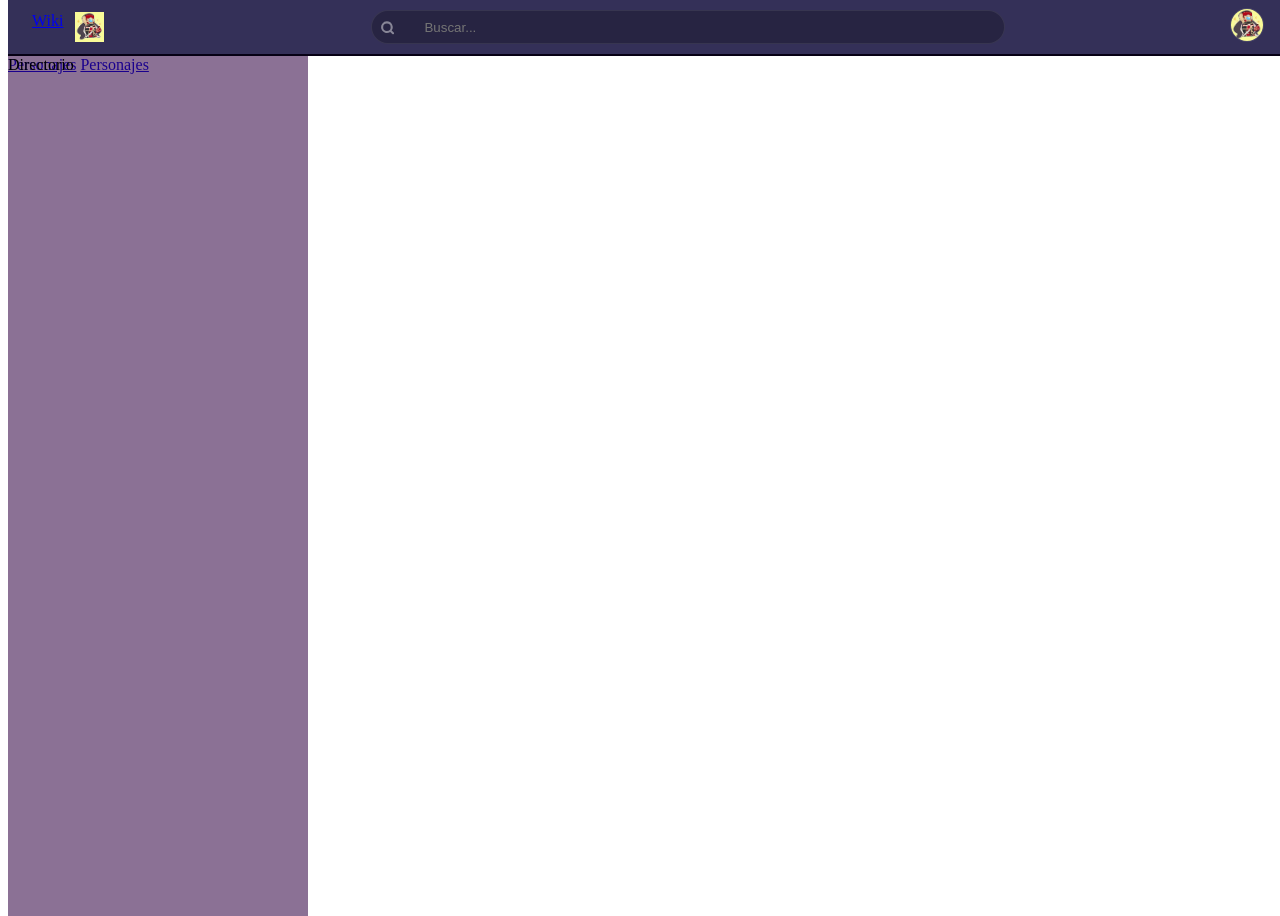
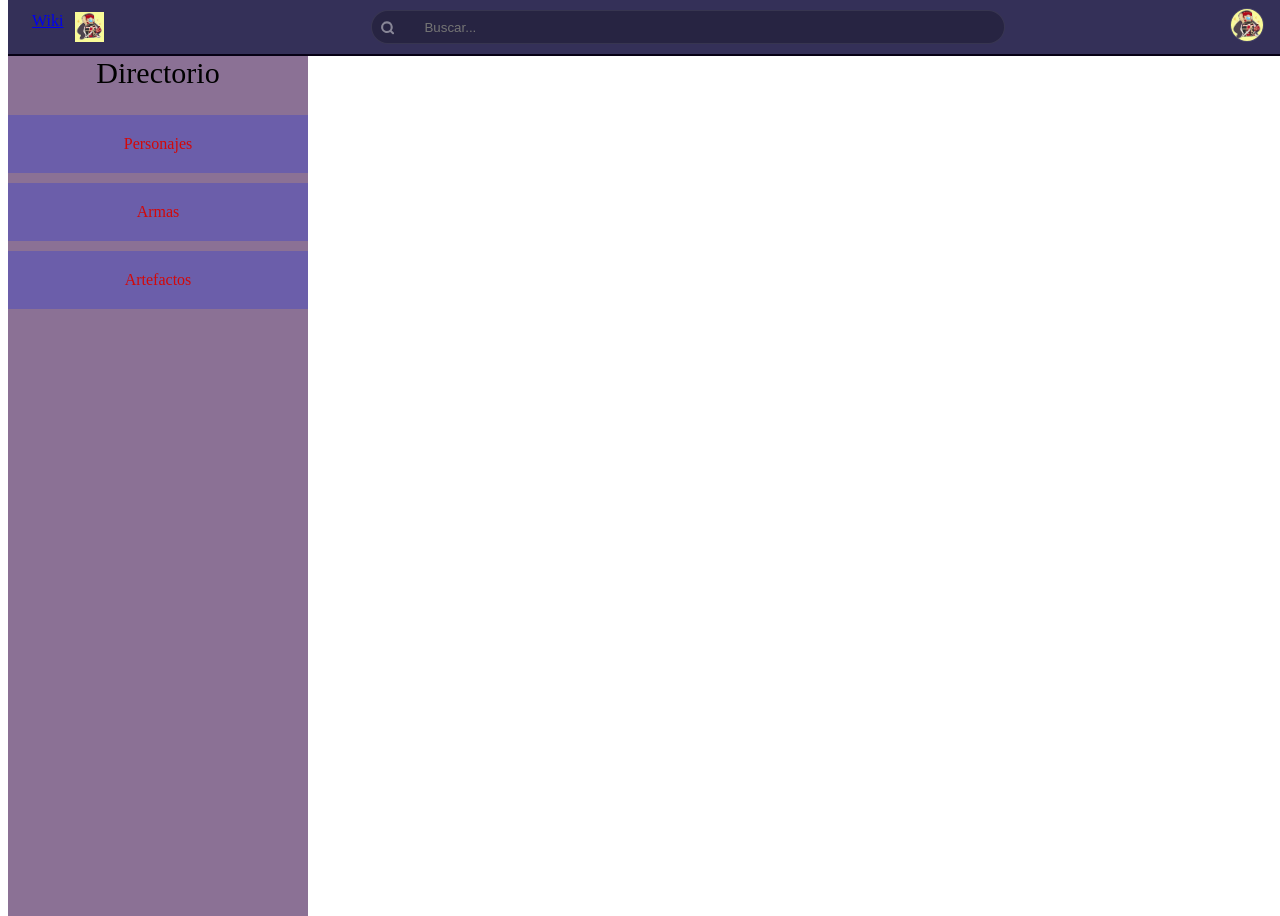
Before and after one commit to Airin-Paynemil/WikiWish, a PHP site: page /directorio.html in a window 1280 px wide. Run offline with PHP 8.4, Linux system fonts and the light colour scheme.

Commit message:
toquesitos

```diff
--- a/css/directorio.css
+++ b/css/directorio.css
@@ -3,10 +3,26 @@
     position: fixed;
     height: 100%;
     width: 300px;
-    text-decoration: none;
-
+    text-align: center;
 }
 
-ul{
-    list-style-type: none;
+#dir-titulo{
+    font-size: 30px;
+    font-family: 'Times New Roman', Times, serif;
+    text-align: center;
 }
+
+.menu{
+    text-decoration: none;
+    margin: 20px 0px;
+    display: flex;
+    flex-direction: column;
+}
+
+.menu-item{
+    margin: 5px 0px;
+    padding: 20px 0px;
+    color: rgb(212, 8, 8);
+    text-decoration: none;
+    background-color: rgb(107, 94, 170);
+}
--- a/directorio.html
+++ b/directorio.html
@@ -28,12 +28,14 @@
     </div>
     <div id="division_barra">
         <section class="directorio">
-            <div>Directorio</div>
+            <div id="dir-titulo">Directorio</div>
+                <nav class="menu">
+                    <a href="directorio_personajes.html" class="menu-item">Personajes</a>
+                    <a href="directorio_armas.html" class="menu-item">Armas</a>
+                    <a href="directorio_artefactos.html" class="menu-item">Artefactos</a>
+                </nav>
         </section>
-        <nav class="menu">
-            <a href="directorio_personajes.html">Personajes</a>
-            <a href=".html">Personajes</a>
-        </nav>
+
     </div>
 </body>
 </html>
```
